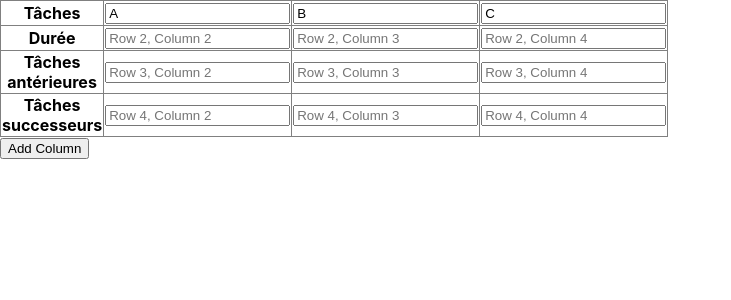
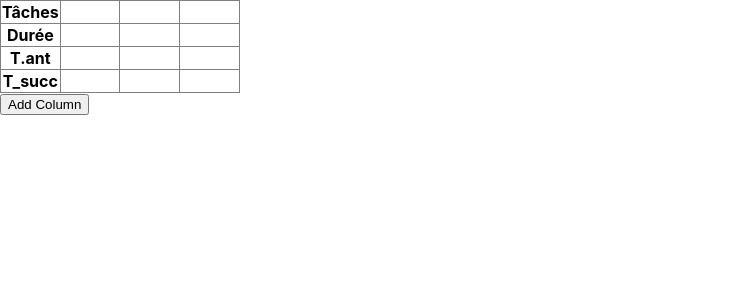
Before and after one commit to Psychose11/operationnal_search, a React (Create React App) app: page / in a window 1280 px wide. Shown: the top 300 px of the page, without its empty margins (0-731 px from the left). Built offline with nearby package versions, Linux system fonts and the light colour scheme; the HTML template or start-up script is replaced by a standard one.

Commit message:
Tableau avec chips des tâches successeur et antérieur mais absence de nom de tâches

```diff
--- a/src/App.js
+++ b/src/App.js
@@ -1,12 +1,22 @@
 import React, { useState } from 'react';
+import { Chips } from 'primereact/chips'; // Importer le composant Chips
 
 const DynamicTable = () => {
   const [columns, setColumns] = useState([
     ['Tâches', 'A', 'B', 'C'], // Les titres des colonnes initiales
     ['Durée', '', '', ''],
-    ['Tâches antérieures', '', '', ''],
-    ['Tâches successeurs', '', '', '']
+    ['T.ant', '', '', ''],
+    ['T_succ', '', '', '']
   ]);
+
+  const [chipsValues, setChipsValues] = useState([ // Un état local pour stocker les valeurs des chips
+    ['', '', '', ''],
+    ['', '', '', ''],
+    ['', '', '', ''],
+    ['', '', '', '']
+  ]);
+
+  const [successors, setSuccessors] = useState({}); // Un état local pour stocker les relations entre les tâches
 
   const addColumn = () => {
     setColumns(prevColumns => {
@@ -17,7 +27,46 @@ const DynamicTable = () => {
         return [...column, newColumn]; // Ajout de la nouvelle cellule à la fin de chaque ligne
       });
     });
+    setChipsValues(prevChipsValues => { // Ajout d'une nouvelle cellule vide pour chaque ligne de chips
+      return prevChipsValues.map(row => {
+        return [...row, ''];
+      });
+    });
   };
+
+  const handleChipsChange = (rowIndex, colIndex, value) => { // Une fonction pour gérer le changement de valeur des chips
+    setChipsValues(prevChipsValues => { // Mise à jour de l'état local des chips
+      const updatedRow = [...prevChipsValues[rowIndex]];
+      updatedRow[colIndex] = value;
+      return prevChipsValues.map((row, index) => {
+        return index === rowIndex ? updatedRow : row;
+      });
+    });
+    if (rowIndex === 2) { // Si la ligne modifiée est celle des tâches antérieures
+      setSuccessors(prevSuccessors => { // Mise à jour de l'état local des successeurs
+        const task = columns[0][colIndex]; // La tâche correspondante à la colonne
+        const updatedSuccessors = { ...prevSuccessors };
+        value.forEach(predecessor => { // Pour chaque tâche antérieure saisie
+          if (updatedSuccessors[predecessor]) { // Si la tâche antérieure a déjà des successeurs
+            updatedSuccessors[predecessor] = [...updatedSuccessors[predecessor], task]; // Ajout de la tâche courante aux successeurs
+          } else { // Sinon
+            updatedSuccessors[predecessor] = [task]; // Création d'un nouveau tableau de successeurs avec la tâche courante
+          }
+        });
+        // Nouveau code pour supprimer les successeurs
+        Object.keys(updatedSuccessors).forEach(predecessor => { // Pour chaque tâche antérieure existante
+          if (!value.includes(predecessor)) { // Si la tâche antérieure n'est pas dans la valeur saisie
+            updatedSuccessors[predecessor] = updatedSuccessors[predecessor].filter(successor => successor !== task); // Suppression de la tâche courante des successeurs
+            if (updatedSuccessors[predecessor].length === 0) { // Si la tâche antérieure n'a plus de successeurs
+              delete updatedSuccessors[predecessor]; // Suppression de la tâche antérieure de l'objet
+            }
+          }
+        });
+        return updatedSuccessors;
+      });
+    }
+  };
+
 
   return (
     <div style={{ maxWidth: "100%", overflowX: "auto" }}>
@@ -28,10 +77,14 @@ const DynamicTable = () => {
               {column.map((cell, colIndex) => (
                 <React.Fragment key={`${rowIndex}-${colIndex}`}>
                   {colIndex === 0 ? ( // En-tête à gauche
-                    <th style={{ width: "0.1cm", border: "1px solid grey", }}>{cell}</th>
+                    <th style={{ minWidth: "1.5cm", maxWidth: "1.5cm", border: "1px solid grey", }}>{cell}</th>
                   ) : (
-                    <td style={{ width: "0.1cm", height: "0.5cm", border: "1px solid grey" }}>
-                      <input type="text" placeholder={`Row ${rowIndex + 1}, Column ${colIndex + 1}`} value={cell} />
+                    <td style={{ minWidth: "1.5cm", maxWidth: "1.5cm", height: "0.5cm", border: "1px solid grey" }}>
+                      {rowIndex === 3 ? ( // Si la ligne est celle des tâches successeurs
+                        <Chips value={successors[columns[0][colIndex]] || []} disabled /> // Afficher les successeurs calculés et désactiver l'édition
+                      ) : (
+                        <Chips value={chipsValues[rowIndex][colIndex]} onChange={(e) => handleChipsChange(rowIndex, colIndex, e.value)} /> // Sinon, afficher les chips éditables
+                      )}
                     </td>
                   )}
                 </React.Fragment>
```
